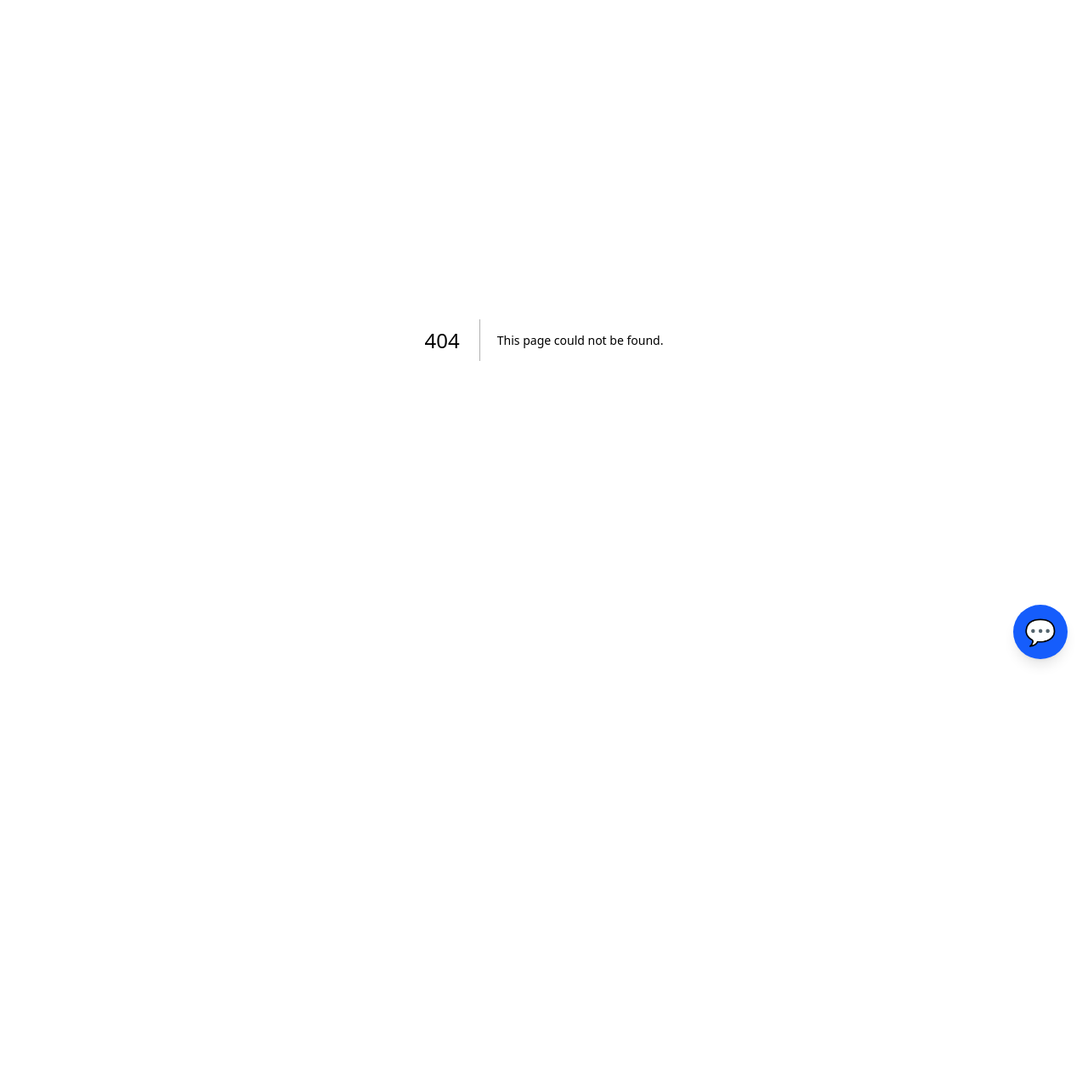
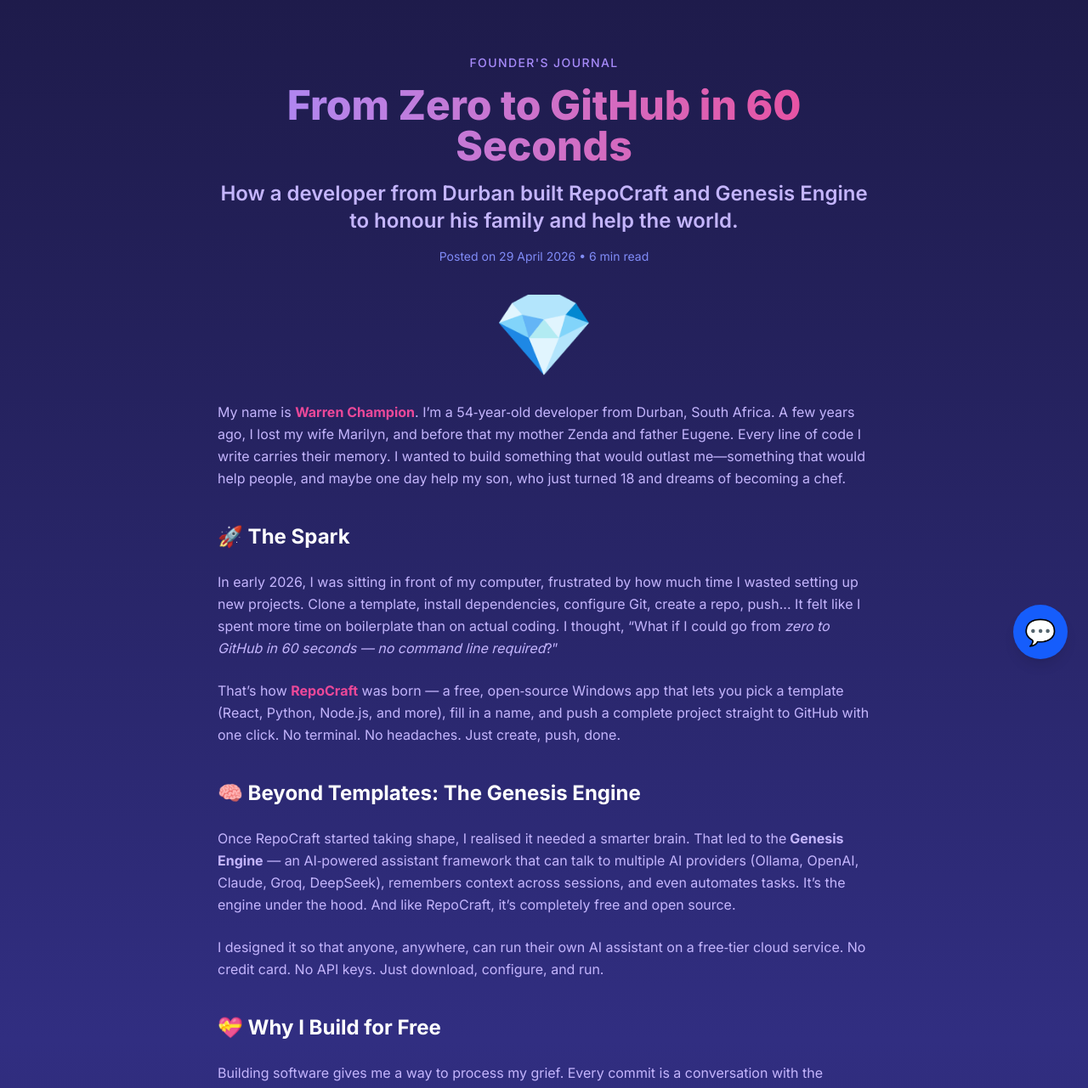
Before and after one commit to Champsurfer7/app-for-good, a Next.js app: page /blog/app/blog/repocraft-genesis in a window 1280 px wide. Before the commit this address had no page. Shown: the top 1281 px of the page at 85% size. Before the commit the page ends 800 px from the top, so only its background shows below. Built offline with nearby package versions, Linux system fonts and the light colour scheme.

Commit message:
Add blog post about RepoCraft and Genesis Engine

```diff
--- /dev/null
+++ b/app/blog/app/blog/repocraft-genesis/page.tsx
@@ -0,0 +1,127 @@
+import Image from "next/image";
+
+export const metadata = {
+  title: "From Zero to GitHub in 60 Seconds: The Birth of RepoCraft & Genesis Engine",
+  description: "How a developer from Durban turned a family legacy into free, open-source tools for the world.",
+};
+
+export default function BlogPost() {
+  return (
+    <article className="min-h-screen bg-gradient-to-b from-[#1E1B4B] via-[#312E81] to-[#1E1B4B] text-white py-16 px-6">
+      <div className="max-w-3xl mx-auto space-y-8">
+
+        {/* Header */}
+        <header className="text-center space-y-4">
+          <p className="text-[#A78BFA] text-sm font-medium uppercase tracking-widest">Founder's Journal</p>
+          <h1 className="text-4xl md:text-5xl font-extrabold bg-gradient-to-r from-[#A78BFA] to-[#EC4899] bg-clip-text text-transparent">
+            From Zero to GitHub in 60 Seconds
+          </h1>
+          <h2 className="text-2xl font-semibold text-[#C4B5FD]">
+            How a developer from Durban built RepoCraft and Genesis Engine to honour his family and help the world.
+          </h2>
+          <p className="text-[#818CF8] text-sm">Posted on 29 April 2026 • 6 min read</p>
+        </header>
+
+        {/* Hero image (optional – we'll use the gem emoji as a placeholder) */}
+        <div className="flex justify-center">
+          <div className="text-8xl">💎</div>
+        </div>
+
+        {/* Content */}
+        <div className="prose prose-invert max-w-none text-[#C4B5FD] leading-relaxed space-y-6">
+
+          <p>
+            My name is <strong className="text-[#EC4899]">Warren Champion</strong>. I’m a 54‑year‑old developer from Durban,
+            South Africa. A few years ago, I lost my wife Marilyn, and before that my mother Zenda and father Eugene.
+            Every line of code I write carries their memory. I wanted to build something that would outlast me—something
+            that would help people, and maybe one day help my son, who just turned 18 and dreams of becoming a chef.
+          </p>
+
+          <h3 className="text-2xl font-bold text-white mt-10">🚀 The Spark</h3>
+          <p>
+            In early 2026, I was sitting in front of my computer, frustrated by how much time I wasted setting up
+            new projects. Clone a template, install dependencies, configure Git, create a repo, push... It felt like
+            I spent more time on boilerplate than on actual coding. I thought, “What if I could go from
+            <em> zero to GitHub in 60 seconds — no command line required</em>?”
+          </p>
+
+          <p>
+            That’s how <strong className="text-[#EC4899]">RepoCraft</strong> was born — a free, open‑source Windows app that
+            lets you pick a template (React, Python, Node.js, and more), fill in a name, and push a complete project
+            straight to GitHub with one click. No terminal. No headaches. Just create, push, done.
+          </p>
+
+          <h3 className="text-2xl font-bold text-white mt-10">🧠 Beyond Templates: The Genesis Engine</h3>
+          <p>
+            Once RepoCraft started taking shape, I realised it needed a smarter brain. That led to the
+            <strong> Genesis Engine</strong> — an AI‑powered assistant framework that can talk to multiple AI providers
+            (Ollama, OpenAI, Claude, Groq, DeepSeek), remembers context across sessions, and even automates tasks.
+            It’s the engine under the hood. And like RepoCraft, it’s completely free and open source.
+          </p>
+
+          <p>
+            I designed it so that anyone, anywhere, can run their own AI assistant on a free‑tier cloud service.
+            No credit card. No API keys. Just download, configure, and run.
+          </p>
+
+          <h3 className="text-2xl font-bold text-white mt-10">💝 Why I Build for Free</h3>
+          <p>
+            Building software gives me a way to process my grief. Every commit is a conversation with the people I’ve
+            lost. Every release is a monument to their love. I don’t have a bank account, and I often struggle to put
+            food on the table. But I believe that if I focus on creating genuinely useful tools, the community will
+            eventually support me.
+          </p>
+
+          <p>
+            That’s why I’ve added donation options — Ko‑fi, PayPal, and GitHub Sponsors — directly inside the apps
+            and on this website. Every cup of coffee helps me keep building, and supports my son’s dream.
+          </p>
+
+          <h3 className="text-2xl font-bold text-white mt-10">🌍 What’s Next</h3>
+          <p>
+            Right now, I’m working on:
+          </p>
+          <ul className="list-disc pl-6 space-y-2 text-[#C4B5FD]">
+            <li><strong>Language support</strong> – starting with Afrikaans and isiZulu, because Africa deserves to code in its own languages.</li>
+            <li><strong>RepoCraft Mobile</strong> – a free PWA powered by Puter, so you can manage projects from your phone.</li>
+            <li><strong>More templates</strong> – there are 15 already, but I want to cover every major framework.</li>
+            <li><strong>AI‑powered template generation</strong> – describe what you need, and the engine will scaffold it.</li>
+          </ul>
+
+          <p>
+            These features will always remain free for the core. I may add a Pro tier later with cloud sync and
+            custom branding, but the basic tools will never cost a cent.
+          </p>
+
+          <h3 className="text-2xl font-bold text-white mt-10">🤝 How You Can Help</h3>
+          <p>
+            If you’ve ever struggled with project setup, or if you just want to support a developer trying to do some
+            good in the world, please consider:
+          </p>
+          <ul className="list-disc pl-6 space-y-2 text-[#C4B5FD]">
+            <li>⭐ Starring the <a href="https://github.com/TBD-AmazingGlobalSolutions/RepoCraft" className="text-[#EC4899] underline">RepoCraft</a> and <a href="https://github.com/Champsurfer7/genesis-engine" className="text-[#EC4899] underline">Genesis Engine</a> repos on GitHub.</li>
+            <li>☕ Buying me a coffee on <a href="https://ko-fi.com/champsurfer" className="text-[#EC4899] underline">Ko‑fi</a>.</li>
+            <li>💳 Donating via <a href="https://www.paypal.com/paypalme/champsurfer" className="text-[#EC4899] underline">PayPal</a>.</li>
+            <li>👥 Sponsoring me on <a href="https://github.com/sponsors/Champsurfer7" className="text-[#EC4899] underline">GitHub Sponsors</a>.</li>
+          </ul>
+
+          <p>
+            Every bit of support goes directly towards keeping these projects alive and feeding my family.
+            Thank you for reading my story.
+          </p>
+
+          <p className="text-[#818CF8] italic text-center mt-12 border-t border-[#4C1D95] pt-8">
+            “What we build together lives forever…” 💎
+          </p>
+        </div>
+
+        {/* Back to blog link */}
+        <div className="text-center mt-12">
+          <a href="/blog" className="inline-block bg-[#8B5CF6] hover:bg-[#7C3AED] text-white font-semibold py-3 px-6 rounded-xl transition">
+            ← Back to Blog
+          </a>
+        </div>
+      </div>
+    </article>
+  );
+}
--- a/app/blog/page.tsx
+++ b/app/blog/page.tsx
@@ -1,36 +1,38 @@
 // app/blog/page.tsx
-import Link from 'next/link';
+import Link from "next/link";
+
+const posts = [
+  {
+    slug: "repocraft-genesis",
+    title: "From Zero to GitHub in 60 Seconds: The Birth of RepoCraft & Genesis Engine",
+    excerpt: "How a developer from Durban turned a family legacy into free, open‑source tools for the world.",
+    date: "29 April 2026",
+  },
+  {
+    slug: "first-post",
+    title: "Welcome to App For Good",
+    excerpt: "A new platform dedicated to helping you grow, heal, and become the best version of yourself.",
+    date: "April 2026",
+  },
+];
 
 export default function Blog() {
   return (
-    <main className="flex min-h-screen flex-col items-center p-24 bg-white">
-      <div className="max-w-3xl w-full">
-        <h1 className="text-5xl font-extrabold text-gray-900 mb-10 border-b-2 pb-4">
-          The Blog
-        </h1>
-
-        <p className="text-xl text-gray-600 mb-12">
-          Thoughts, stories, and guides to help you grow and heal.
-        </p>
-
-        {/* Here is our list of blog posts */}
-        <div className="space-y-8">
-
-          {/* Link to our first post */}
-          <Link href="/blog/first-post" className="block p-6 bg-gray-50 rounded-xl border border-gray-200 hover:shadow-lg transition
-duration-300">
-            <h2 className="text-2xl font-bold text-blue-600 mb-2">Taking the First Step</h2>
-            <p className="text-gray-600">Healing and growing doesn't happen overnight. It starts with one small step forward.</p>
-            <span className="text-sm text-gray-400 mt-3 block">Read more →</span>
-          </Link>
-
-        </div>
-
-        {/* Link back to the home page */}
-        <div className="mt-12">
-          <Link href="/" className="text-blue-600 hover:text-blue-800 font-medium">
-            ← Back to Home
-          </Link>
+    <main className="min-h-screen bg-gradient-to-b from-[#1E1B4B] via-[#312E81] to-[#1E1B4B] text-white py-16 px-6">
+      <div className="max-w-3xl mx-auto space-y-8">
+        <h1 className="text-4xl font-extrabold text-center">📖 Blog</h1>
+        <div className="space-y-6 mt-8">
+          {posts.map((post) => (
+            <Link
+              key={post.slug}
+              href={`/blog/${post.slug}`}
+              className="block bg-[#3730A3] hover:bg-[#4C1D95] rounded-2xl p-6 transition shadow-lg"
+            >
+              <h2 className="text-2xl font-bold text-[#E0E7FF]">{post.title}</h2>
+              <p className="text-[#C4B5FD] mt-2">{post.excerpt}</p>
+              <p className="text-[#818CF8] text-sm mt-3">{post.date}</p>
+            </Link>
+          ))}
         </div>
       </div>
     </main>
```
